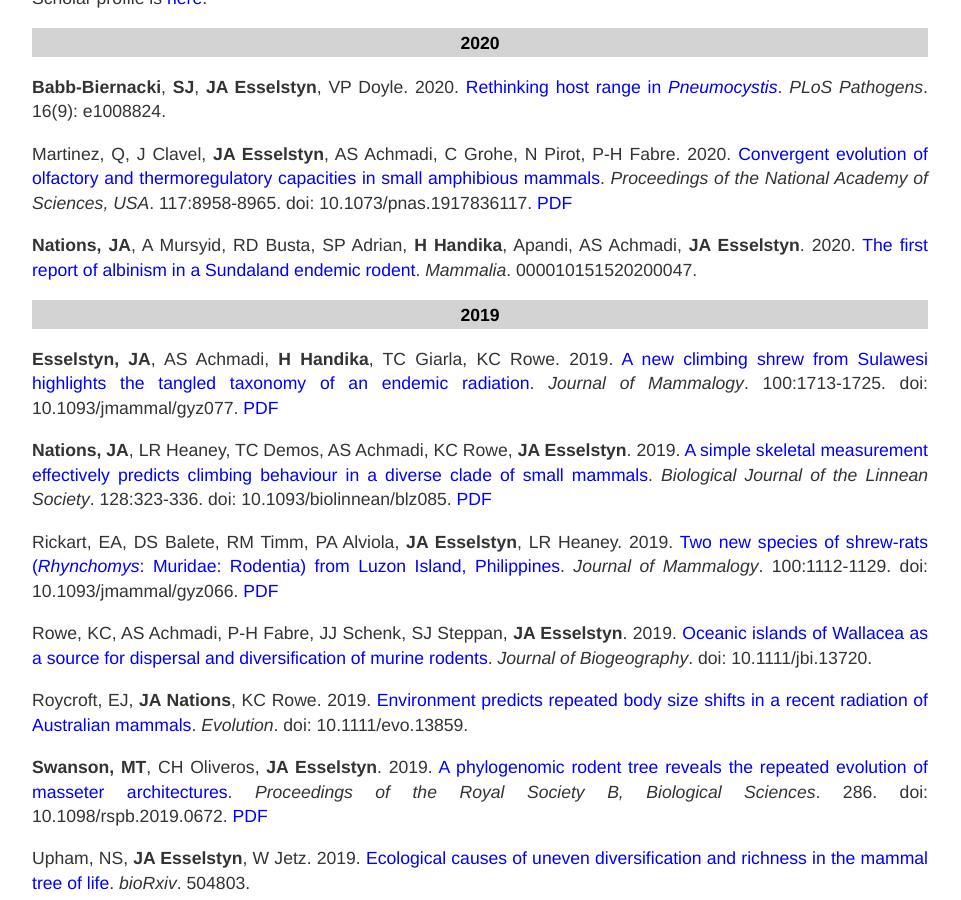
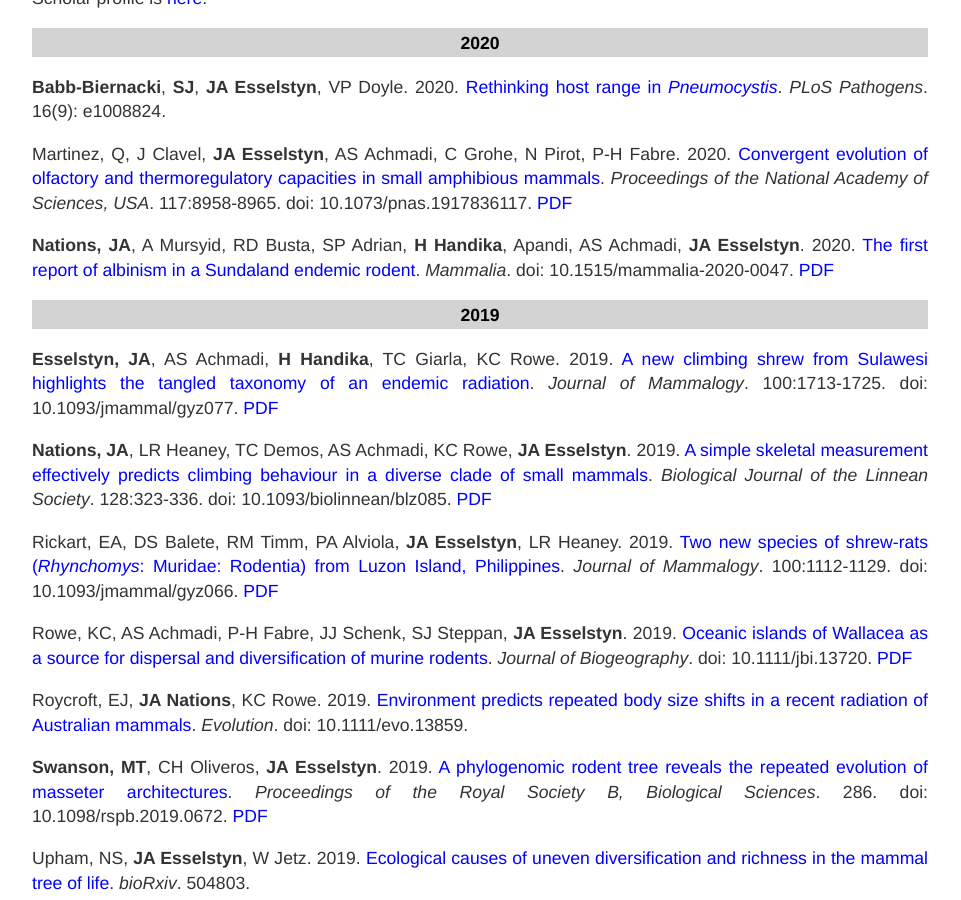
Before and after one commit to esselstyn/esselstyn.github.io, a Jekyll site: the page built from publications.md, in a window 1280 px wide and 900 px high, scrolled down 232 px. Shown: the whole window, without its empty margins (160-1121 px from the left). Built offline with Jekyll 4.4.1, drawn with Linux system fonts in a browser that asks for light colours.

Commit message:
updated pubs

```diff
--- a/publications.md
+++ b/publications.md
@@ -11,7 +11,7 @@ Publications are listed below, by year. The linked titles will take you to the p
 
 Martinez, Q, J Clavel, **JA Esselstyn**, AS Achmadi, C Grohe, N Pirot, P-H Fabre. 2020. [Convergent evolution of olfactory and thermoregulatory capacities in small amphibious mammals](https://doi.org/10.1073/pnas.1917836117). _Proceedings of the National Academy of Sciences, USA_. 117:8958-8965. doi: 10.1073/pnas.1917836117. [PDF](publications/2020/Martinez-2020.pdf)
 
-**Nations, JA**, A Mursyid, RD Busta, SP Adrian, **H Handika**, Apandi, AS Achmadi, **JA Esselstyn**. 2020. [The first report of albinism in a Sundaland endemic rodent](https://doi.org/10.1515/mammalia-2020-0047). _Mammalia_. 000010151520200047.
+**Nations, JA**, A Mursyid, RD Busta, SP Adrian, **H Handika**, Apandi, AS Achmadi, **JA Esselstyn**. 2020. [The first report of albinism in a Sundaland endemic rodent](https://doi.org/10.1515/mammalia-2020-0047). _Mammalia_. doi: 10.1515/mammalia-2020-0047. [PDF](publications/2020/Nations-2020.pdf)
 
 ### 2019
 **Esselstyn, JA**, AS Achmadi, **H Handika**, TC Giarla, KC Rowe. 2019. [A new climbing shrew from Sulawesi highlights the tangled taxonomy of an endemic radiation](https://doi.org/10.1093/jmammal/gyz077). _Journal of Mammalogy_. 100:1713-1725. doi: 10.1093/jmammal/gyz077. [PDF](publications/2019/Esselstyn-2019.pdf)
@@ -20,7 +20,7 @@ Martinez, Q, J Clavel, **JA Esselstyn**, AS Achmadi, C Grohe, N Pirot, P-H Fabre
 
 Rickart, EA, DS Balete, RM Timm, PA Alviola, **JA Esselstyn**, LR Heaney. 2019. [Two new species of shrew-rats (_Rhynchomys_: Muridae: Rodentia) from Luzon Island, Philippines](https://doi.org/10.1093/jmammal/gyz066). _Journal of Mammalogy_. 100:1112-1129. doi: 10.1093/jmammal/gyz066. [PDF](publications/2019/Rickart-2019.pdf)
 
-Rowe, KC, AS Achmadi, P-H Fabre, JJ Schenk, SJ Steppan, **JA Esselstyn**. 2019. [Oceanic islands of Wallacea as a source for dispersal and diversification of murine rodents](https://doi.org/10.1111/jbi.13720). _Journal of Biogeography_. doi: 10.1111/jbi.13720.
+Rowe, KC, AS Achmadi, P-H Fabre, JJ Schenk, SJ Steppan, **JA Esselstyn**. 2019. [Oceanic islands of Wallacea as a source for dispersal and diversification of murine rodents](https://doi.org/10.1111/jbi.13720). _Journal of Biogeography_. doi: 10.1111/jbi.13720. [PDF](publications/2019/Rowe-2019.pdf)
 
 Roycroft, EJ, **JA Nations**, KC Rowe. 2019. [Environment predicts repeated body size shifts in a recent radiation of Australian mammals](https://doi.org/10.1111/evo.13859). _Evolution_. doi: 10.1111/evo.13859.
 
```
Also changed, not shown: 2 other files.
